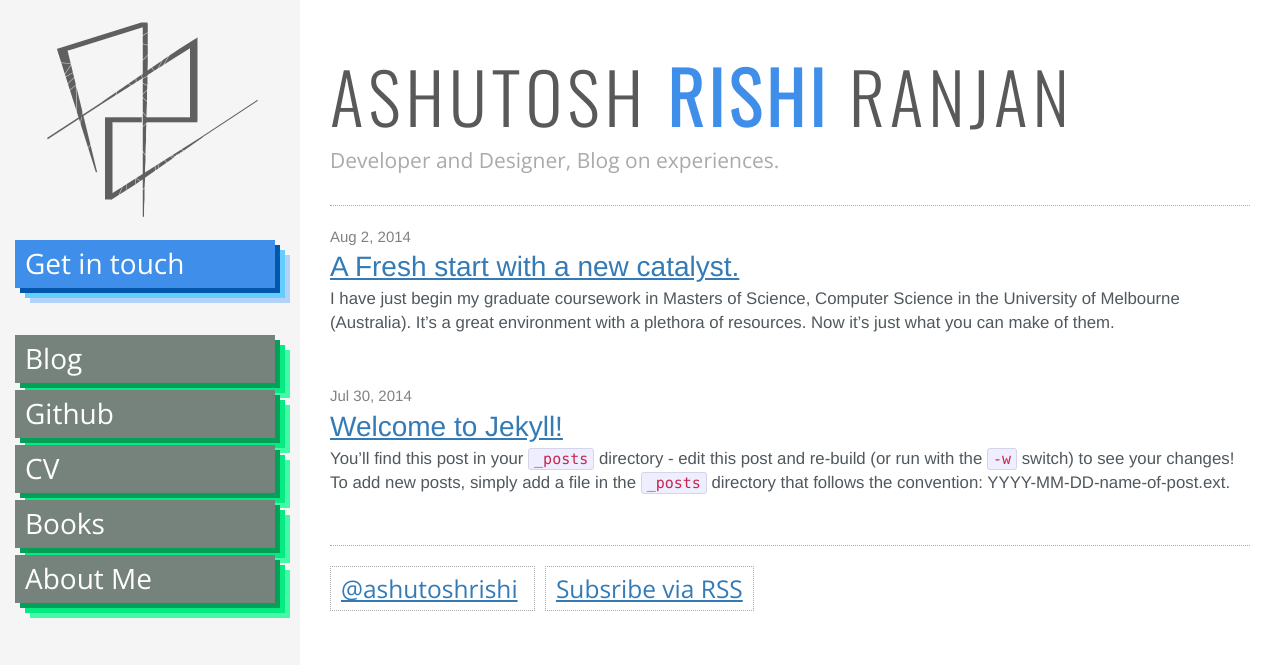
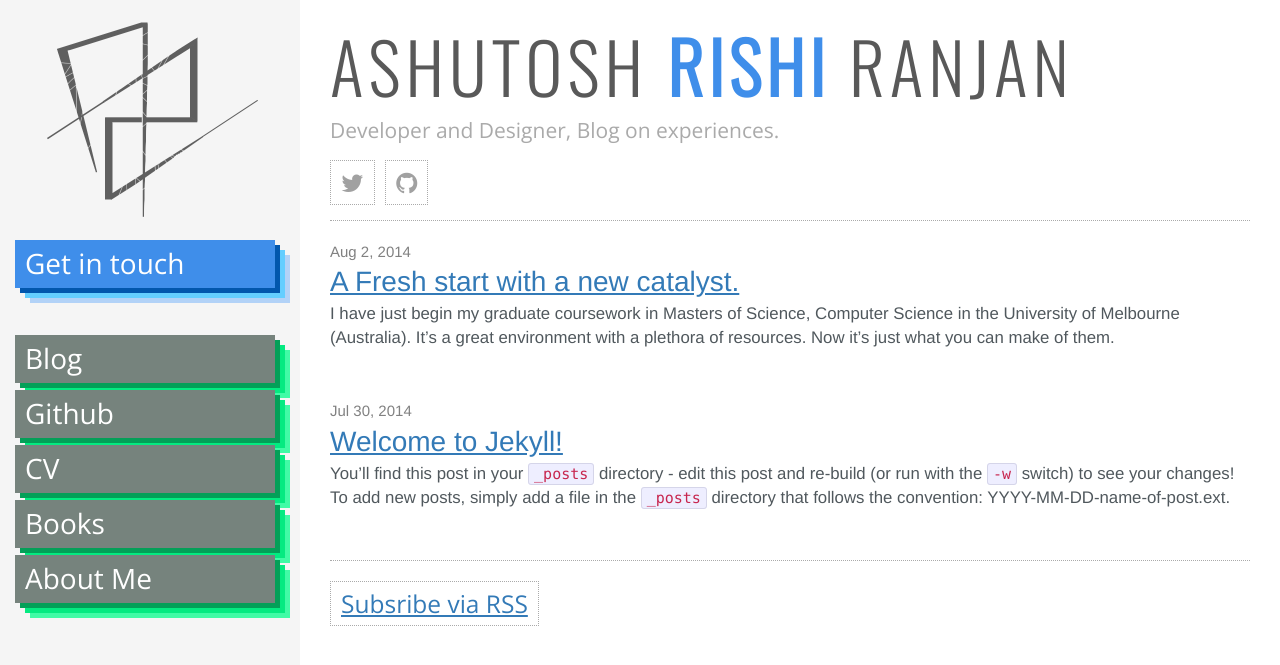
Before and after one commit to ashutoshrishi/ashutoshrishi-ashutoshrishi.github.io, a Jekyll site: the page built from index.html, in a window 1280 px wide. Shown: the top 665 px of the page. Built offline with Jekyll 4.4.1, drawn with Linux system fonts in a browser that asks for light colours.

Commit message:
Included font awesome.

```diff
--- a/_includes/head.html
+++ b/_includes/head.html
@@ -9,7 +9,10 @@
     <!-- Custom CSS -->
     <link rel="stylesheet" href="{{ "/css/main.css" | prepend: site.baseurl }}">
     <link rel="stylesheet" href="{{ "/assets/css/bootstrap.min.css" | prepend: site.baseurl }}">
+    <link rel="stylesheet" href="{{ "/assets/css/font-awesome.min.css" | prepend: site.baseurl }}">
     <link rel="stylesheet" href="{{ "/css/style.css" | prepend: site.baseurl }}">
+
+
 
     <script src="{{ "assets/js/jquery-2.1.1.min.js" | prepend: site.baseurl }}"></script>
     <script src="{{ "assets/js/main.js" | prepend: site.baseurl }}"></script>
--- a/_layouts/default.html
+++ b/_layouts/default.html
@@ -48,12 +48,38 @@
           <div class="container-fluid">
             <div class="row">
               <div class="col-md-12">
+
                 <div class="name hidden-xs">
                   <p>ASHUTOSH <strong>RISHI</strong> RANJAN</p>
                   <small style="font-family:'Open Sans'">
                     Developer and Designer, Blog on experiences.</small>
                 </div>
                 <div class="home visible-xs-block"></div>
+
+
+                <!-- Twitter SVG icon -->
+
+                {% if site.twitter_username  %}
+                <span class="dotted-box-icon" style="padding-right:4px">
+                  <a href="https://twitter.com/ashutoshrishi">
+                    <i class="fa fa-twitter"></i>
+                  </a>
+                </span>
+                {% endif %}
+
+                <!-- Github SVG icon -->
+                {% if site.github_username %}
+                <span class="dotted-box-icon">
+                  <a href="https://github.com/{{ site.github_username }}">
+                    <i class="fa fa-github"></i>
+                  </a>
+                </span>
+                {% endif %}
+
+
+
+                <hr class="dotted">
+
                 <!-- content of page -->
                 {{ content }}
 
--- a/css/main.css
+++ b/css/main.css
@@ -120,8 +120,8 @@ h1, h2, h3, h4, h5, h6 { font-size: 100%; font-weight: 400; }
 .github-icon-svg,
 .twitter-icon-svg {
   display: inline-block;
-  width: 16px;
-  height: 16px;
+  width: 23px;
+  height: 23px;
   position: relative;
   top: 3px;
 }
@@ -131,7 +131,7 @@ h1, h2, h3, h4, h5, h6 { font-size: 100%; font-weight: 400; }
 /* ----------------------------------------------------------*/
 
 .page-content {
-  padding: 30px 0;
+  padding: 0 0;
   background-color: #fff;
 }
 
--- a/css/style.css
+++ b/css/style.css
@@ -76,10 +76,11 @@ a:hover {
   font-size: 2em;
   color: #205CAA;
 }
+.dotted {
+  border-top: 1px dotted #AAA;
+}
 .name {
-  margin-bottom: 20px;
-  border-bottom: 1px dotted #AAAAAA;
-  padding-bottom: 30px;
+  padding-bottom: 20px;
 }
 .name p {
   font-family: "Oswald", "Open Sans", sans-serif;
@@ -401,6 +402,33 @@ a.shoutout-link:visited {
 .dotted-box:hover {
   background: #F0F8FF;
 }
+.dotted-box-icon {
+  border: 1px dotted #AAA;
+  padding: 5px 10px 5px 10px;
+  font-size: 1.75em;
+  font-family: "Open Sans", Helvetica, sans-serif;
+  font-weight: 100;
+  margin-right: 10px;
+}
+.dotted-box-icon a {
+  text-decoration: underline;
+}
+.dotted-box-icon a:link:visited:active {
+  text-decoration: underline;
+}
+.dotted-box-icon a:hover {
+  text-decoration: none;
+}
+.dotted-box-icon a {
+  text-decoration: none;
+  color: #a1a1a1;
+}
+.dotted-box-icon a:hover {
+  background: none;
+}
+.dotted-box-icon:hover {
+  background: whitesmoke;
+}
 @media (max-width: 500px) {
   .dotted-box {
     font-size: 1.2em;
--- a/index.html
+++ b/index.html
@@ -23,13 +23,9 @@ layout: default
   </ul>
 
   <br>
-  <span class="dotted-box">
-    <a href="https://twitter.com/ashutoshrishi">@ashutoshrishi</a>
-  </span>
+
   <span class="dotted-box">
     <a href="{{ "/feed.xml" | prepend: site.baseurl }}">Subsribe via RSS</a>
   </span>
   <br><br>
-
-
 </div>
```
Also changed, not shown: css/less/style.less (+7 -3 lines), css/less/ui.less (+20 -0 lines).
